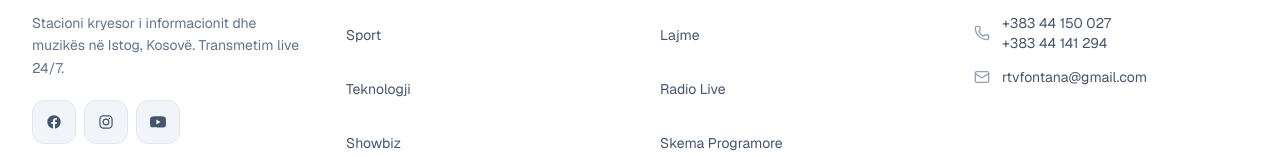
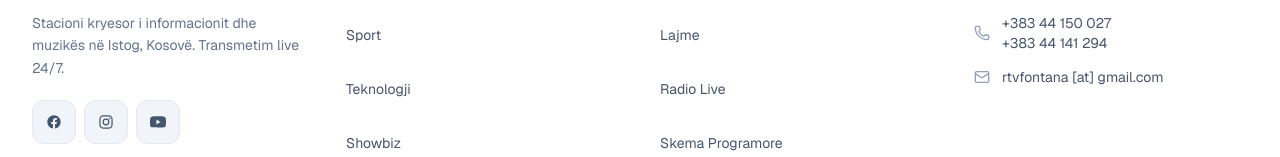
Before and after one commit to illyrianqubic/radiofontana, a Next.js app: page / in a window 1280 px wide. Shown: the part 2229-2386 px from the top of the page. Built offline with nearby package versions, Linux system fonts and the light colour scheme; no server answers.

Commit message:
fix: avoid cloudflare email obfuscation 404 path

```diff
--- a/src/components/layout/Footer.tsx
+++ b/src/components/layout/Footer.tsx
@@ -9,6 +9,12 @@ import { CATEGORIES } from '@/lib/types';
 export default function Footer() {
   const pathname = usePathname();
   const year = new Date().getFullYear();
+
+  const handleEmailClick = () => {
+    const user = 'rtvfontana';
+    const host = 'gmail.com';
+    window.location.href = `mailto:${user}@${host}`;
+  };
 
   if (pathname.startsWith('/studio')) {
     return null;
@@ -111,7 +117,13 @@ export default function Footer() {
               </li>
               <li className="flex items-center gap-3 text-sm 2xl:text-[15px] text-slate-600">
                 <Mail className="w-4 h-4 text-slate-400 flex-shrink-0" />
-                <a href="mailto:rtvfontana@gmail.com" className="hover:text-red-600 transition-colors break-all">rtvfontana@gmail.com</a>
+                <button
+                  type="button"
+                  onClick={handleEmailClick}
+                  className="hover:text-red-600 transition-colors break-all text-left"
+                >
+                  rtvfontana [at] gmail.com
+                </button>
               </li>
             </ul>
           </div>
```
